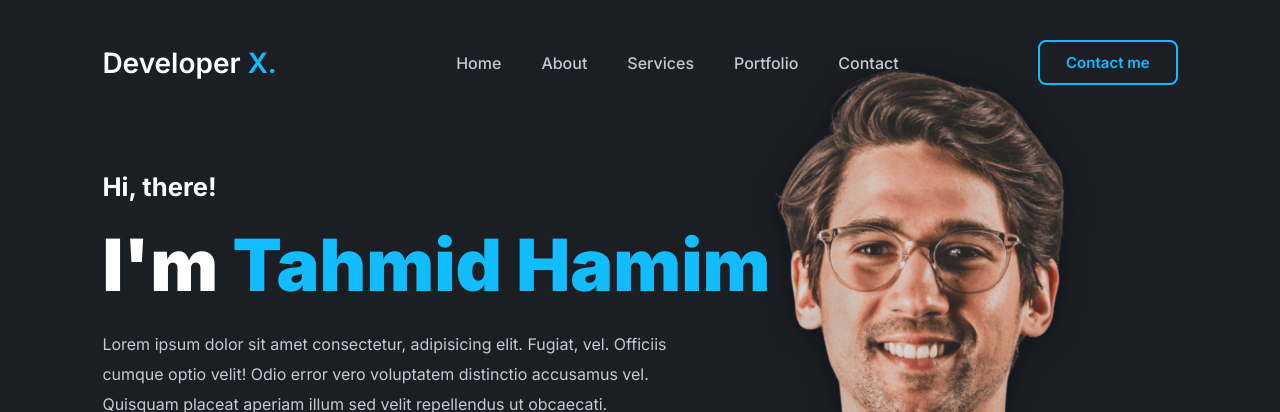
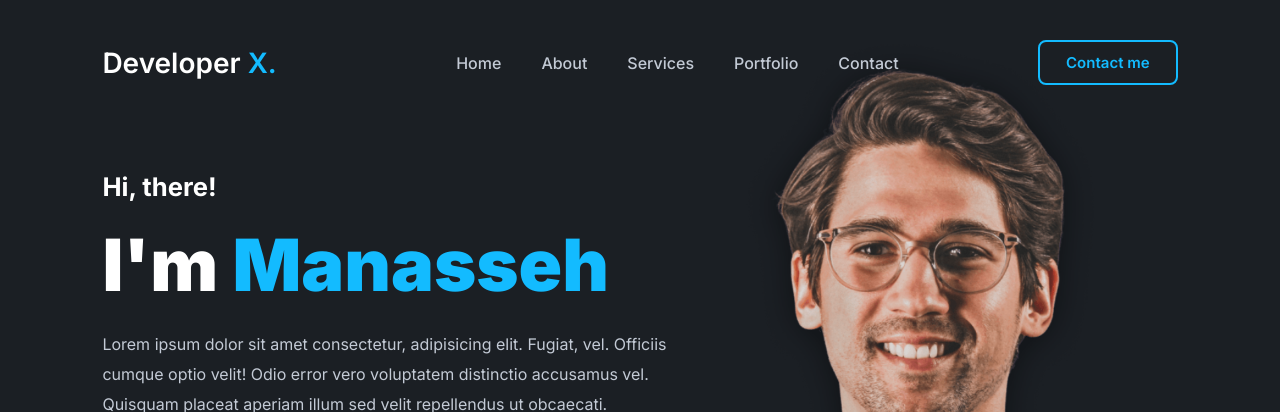
Before and after one commit to SekavArielight/GideonFaj-Portfolio-Website-25072024, a plain HTML site: page index.html in a window 1280 px wide. Shown: the top 412 px of the page. Drawn offline with nearby package versions, Linux system fonts and the light colour scheme.

Commit message:
Update index.html

```diff
--- a/index.html
+++ b/index.html
@@ -54,7 +54,7 @@
     <section class="hero" id="home">
       <div class="main-content" data-aos="fade-in">
         <h4>Hi, there!</h4>
-        <h1>I'm <span>Tahmid Hamim</span></h1>
+        <h1>I'm <span>Manasseh</span></h1>
         <p>
           Lorem ipsum dolor sit amet consectetur, adipisicing elit. Fugiat, vel.
           Officiis cumque optio velit! Odio error vero voluptatem distinctio
```
